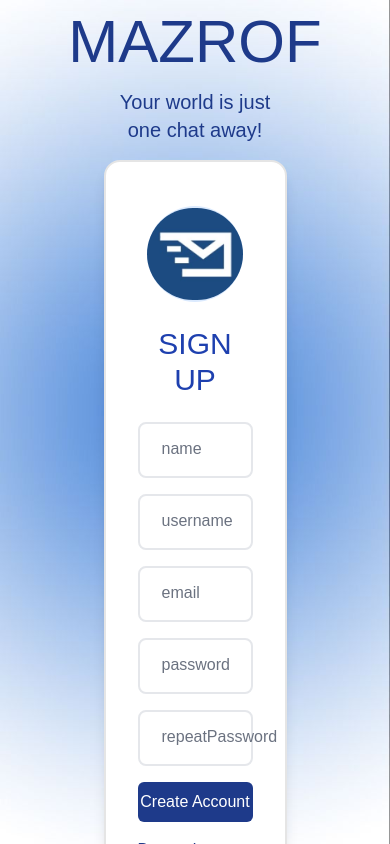
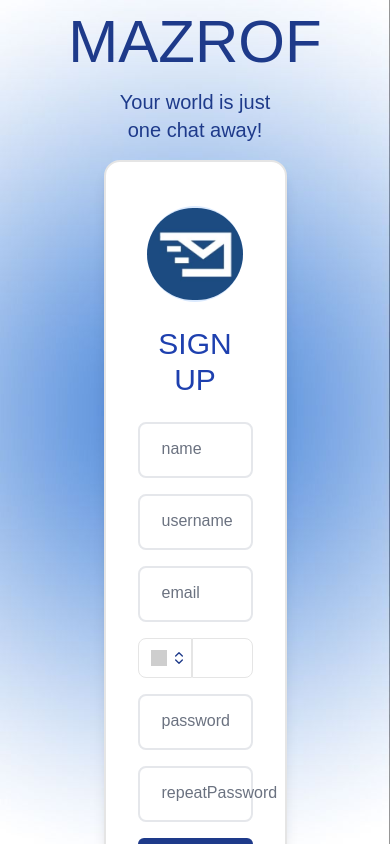
Before and after one commit to Mazrof/front, a Next.js app: page /signup in a window 390 px wide. Shown: the top 844 px of the page. Built offline with nearby package versions, Linux system fonts and the light colour scheme.

Commit message:
solve phone number problem

```diff
--- a/components/Auth/LoginForm.tsx
+++ b/components/Auth/LoginForm.tsx
@@ -12,7 +12,15 @@ import logo from "../../public/images/logo.jpg";
 import { failResponse, genericResponse } from "@/types/api";
 const LoginSchema = z.object({
     email: z.string().email(),
-    password: z.string().min(6),
+    password: z
+        .string()
+        .min(8, { message: "Password must be at least 8 characters" })
+        .regex(/[A-Z]/, { message: "Password must contain at least one uppercase letter" })
+        .regex(/[a-z]/, { message: "Password must contain at least one lowercase letter" })
+        .regex(/\d/, { message: "Password must contain at least one number" })
+        .regex(/[^a-zA-Z0-9]/, {
+            message: "Password must contain at least one special character",
+        }),
 });
 
 type LoginFormFields = z.infer<typeof LoginSchema>;
--- a/components/Auth/SignUpForm.tsx
+++ b/components/Auth/SignUpForm.tsx
@@ -4,13 +4,14 @@ import Image from "next/image";
 import React from "react";
 import InputField from "./InputField";
 import logo from "../../public/images/logo.jpg";
-// import { PhoneInput } from "./PhoneNumber";
+import { PhoneInput } from "./PhoneNumber";
 import { SignupWithEmail } from "@/services/User";
 import { z } from "zod";
-import { SubmitHandler, useForm } from "react-hook-form";
+import { Controller, SubmitHandler, useForm } from "react-hook-form";
 import { zodResolver } from "@hookform/resolvers/zod";
 import { failResponse, genericResponse } from "@/types/api";
 import { UserToken } from "@/types/user";
+import { parsePhoneNumberFromString } from "libphonenumber-js";
 
 // Zod schema for form validation
 const signUpSchema = z
@@ -36,6 +37,16 @@ const signUpSchema = z
                     "Username can only contain english small alphanumeric characters, underscores and numbers",
             }),
         email: z.string().email(),
+        phoneNumber: z.string().refine(
+            (value) => {
+                const phoneNumber = parsePhoneNumberFromString(value); // No country specified
+                return phoneNumber && phoneNumber.isValid(); // Validates internationally
+            },
+            {
+                message: "Invalid phone number",
+            }
+        ),
+
         password: z
             .string()
             .min(8, { message: "Password must be at least 8 characters" })
@@ -60,7 +71,7 @@ type SignUpFormFields = z.infer<typeof signUpSchema>;
 export function SignUpForm({ children }: { children: React.ReactNode }) {
     const router = useRouter();
     const {
-        // control,
+        control,
         register,
         handleSubmit,
         setError,
@@ -77,13 +88,11 @@ export function SignUpForm({ children }: { children: React.ReactNode }) {
     };
 
     const firstError = Object.entries(errors)[0];
-    console.log(firstError);
     const onSubmit: SubmitHandler<SignUpFormFields> = async (data) => {
-        console.log(data);
         const response: genericResponse<UserToken> = await SignupWithEmail(
             data.name,
             data.username,
-            // data.phoneNumber,
+            data.phoneNumber,
             data.email.trim().toLowerCase(),
             data.password
         );
@@ -91,7 +100,7 @@ export function SignUpForm({ children }: { children: React.ReactNode }) {
             const failApiResponse = response as failResponse;
             setErrorRoot(failApiResponse.message);
         } else {
-            router.push("/");
+            router.push("/login");
         }
     };
     const handleLogin = (event: React.MouseEvent<HTMLAnchorElement>) => {
@@ -142,7 +151,7 @@ export function SignUpForm({ children }: { children: React.ReactNode }) {
                     }
                 />
 
-                {/* <Controller
+                <Controller
                     name="phoneNumber"
                     control={control}
                     rules={{
@@ -151,7 +160,8 @@ export function SignUpForm({ children }: { children: React.ReactNode }) {
                             (value?.length > 0 && value?.length < 12) ||
                             "Please enter a valid phone number",
                     }}
-                    render={({ field }) => (
+                    render={({ field }) => {
+                        return (
                             <PhoneInput
                                 id="PhoneNumber"
                                 {...field}
@@ -162,8 +172,9 @@ export function SignUpForm({ children }: { children: React.ReactNode }) {
                                     errors.phoneNumber?.message
                                 }
                             />
-                    )}
-                /> */}
+                        )
+                    }}
+                />
 
                 {/* Password Input */}
                 <InputField
@@ -189,7 +200,11 @@ export function SignUpForm({ children }: { children: React.ReactNode }) {
                         errors.repeatPassword?.message
                     }
                 />
-
+                    {errors.root && (
+                        <div className="mx-auto mt-4  text-sm text-red-700" data-testid="root-error">
+                            {errors.root.message}
+                        </div>
+                    )}
                 {/* Submit Button */}
                 <button type="submit" className="btn">
                     Create Account
--- a/components/Settings/ProfileForm.tsx
+++ b/components/Settings/ProfileForm.tsx
@@ -1,7 +1,7 @@
 "use client";
 import { useRouter } from "next/navigation";
 import { useSettings } from "@/store/settings";
-import { useForm } from "react-hook-form";
+import { Controller, useForm } from "react-hook-form";
 import { zodResolver } from "@hookform/resolvers/zod";
 import { z } from "zod";
 import { AvatarPhoto } from "./Avatar";
@@ -11,13 +11,42 @@ import { updateProfile } from "@/services/Settings";
 import { convertToBase64 } from "@/utils/inputMessage";
 import { SettingsObject, UpdatedSettingResponse } from "@/types/settings";
 import { failResponse, genericResponse, successResponse } from "@/types/api";
+import { PhoneInput } from "../Auth/PhoneNumber";
+import { parsePhoneNumberFromString } from "libphonenumber-js";
+
 const ProfileSchema = z.object({
     email: z.string().email(),
     photo: z.string(),
-    phone: z.string().min(11),
-    username: z.string().min(5),
-    screenName: z.string().min(3),
+    phone: z.string().refine(
+        (value) => {
+            const phoneNumber = parsePhoneNumberFromString(value); // No country specified
+            return phoneNumber && phoneNumber.isValid(); // Validates internationally
+        },
+        {
+            message: "Invalid phone number",
+        }
+    ),
     bio: z.string(),
+    screenName: z
+        .string()
+        .min(1, { message: "Screen Name is required" })
+        .min(3, { message: "Screen Name must have at least 3 characters" })
+        .max(50, { message: "Screen Name cannot be longer than 50 characters" })
+        .regex(/^[a-zA-Z0-9\s]+$/, {
+            message: "Screen Name can only contain letters, numbers, and spaces",
+        })
+        .regex(/[a-zA-Z]/, {
+            message: "Screen Name must contain at least one letter",
+        }),
+    username: z
+        .string()
+        .min(1, { message: "Username is required" })
+        .min(3, { message: "Username must have at least 3 characters" })
+        .max(30, { message: "Username cannot be longer than 30 characters" })
+        .regex(/^[a-z0-9_]+$/, {
+            message:
+                "Username can only contain english small alphanumeric characters, underscores and numbers",
+        }),
 });
 
 type ProfileFormFields = z.infer<typeof ProfileSchema>;
@@ -27,6 +56,7 @@ function ProfileForm() {
     const [isError, setIsError] = useState(false);
     const { settings, setSettings } = useSettings();
     const {
+        control,
         register,
         reset,
         trigger,
@@ -48,8 +78,8 @@ function ProfileForm() {
     }
     async function callDB(updates: { [x: string]: string }, fieldName: string) {
         const response: genericResponse<UpdatedSettingResponse> = await updateProfile(updates);
-        console.log(response)
-        if (response.status === "fail"||response.status==="error") {
+        console.log(response);
+        if (response.status === "fail" || response.status === "error") {
             const failApiResponse = response as failResponse;
             if (
                 failApiResponse?.error?.statusCode === 401 ||
@@ -174,7 +204,22 @@ function ProfileForm() {
             <div className="flex flex-col gap-2">
                 <label>Phone</label>
                 <div className="profile-form-field">
-                    <input type="text" {...register("phone")} className="profile-form-input" />
+                    <Controller
+                        name="phone"
+                        control={control}
+                        rules={{
+                            required: "Phone number is required",
+                            validate: (value) =>
+                                (value?.length > 0 && value?.length < 12) ||
+                                "Please enter a valid phone number",
+                        }}
+                        render={({ field }) => {
+                            return (
+                                <PhoneInput id="Phone" {...field}  />
+                            );
+                        }}
+                    />
+
                     <button
                         type="button"
                         title="save"
--- a/package.json
+++ b/package.json
@@ -45,6 +45,7 @@
     "dayjs": "^1.11.13",
     "emoji-mart": "^5.6.0",
     "input-otp": "^1.4.1",
+    "libphonenumber-js": "^1.11.15",
     "lucide-react": "^0.447.0",
     "masonry-layout": "^4.2.2",
     "next": "14.2.14",
--- a/services/User/index.ts
+++ b/services/User/index.ts
@@ -24,7 +24,7 @@ export async function LoginWithEmail(
 export async function SignupWithEmail(
     name: string,
     username: string,
-    // phonenumber: string,
+    phone: string,
     email: string,
     password: string
 ) {
@@ -32,7 +32,7 @@ export async function SignupWithEmail(
         endpoint: `${server}/auth/signup`,
         method: "POST",
         cache: "no-store",
-        body: { email, password, username },
+        body: { email, password,phone, username },
         headers: {
             "Content-Type": "application/json",
         },
```
Also changed, not shown: 2 other files (tests, documents, lock files or other folders). Lines whose indentation alone changed are shown as unchanged.
